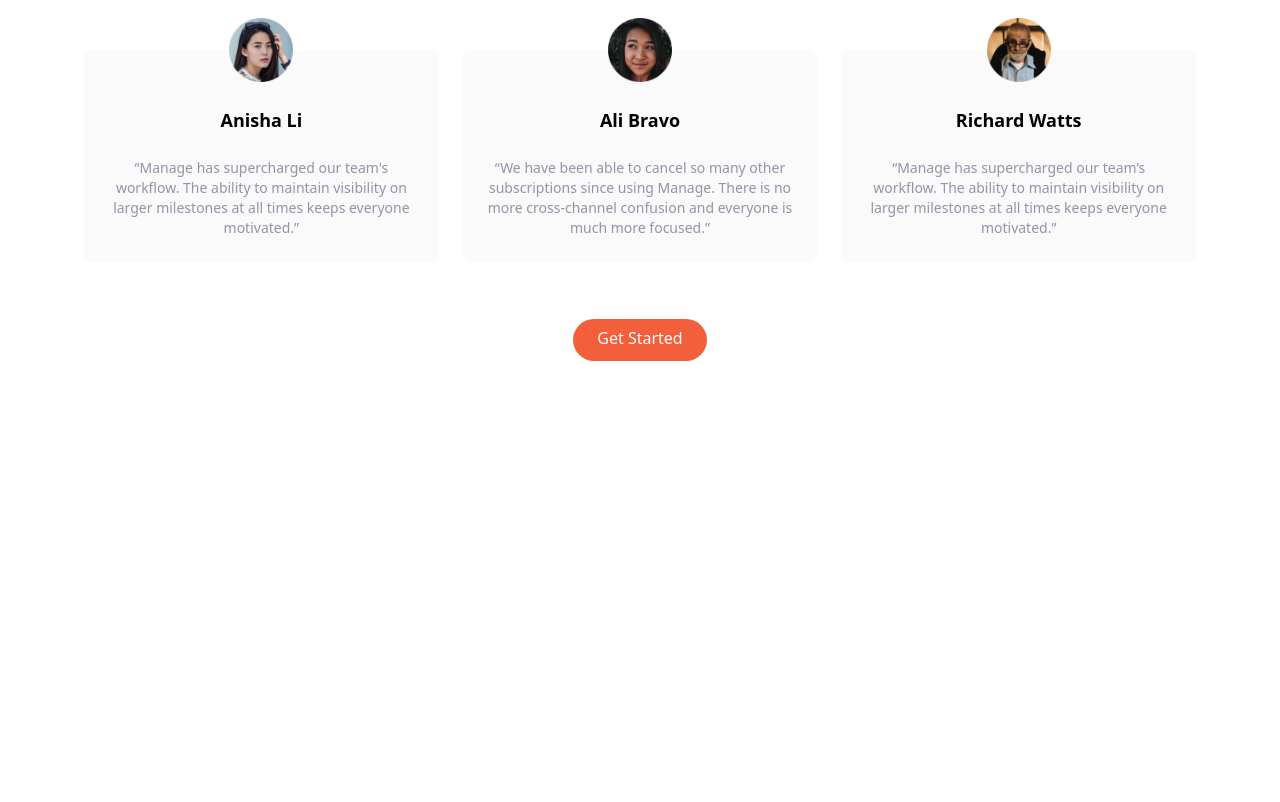
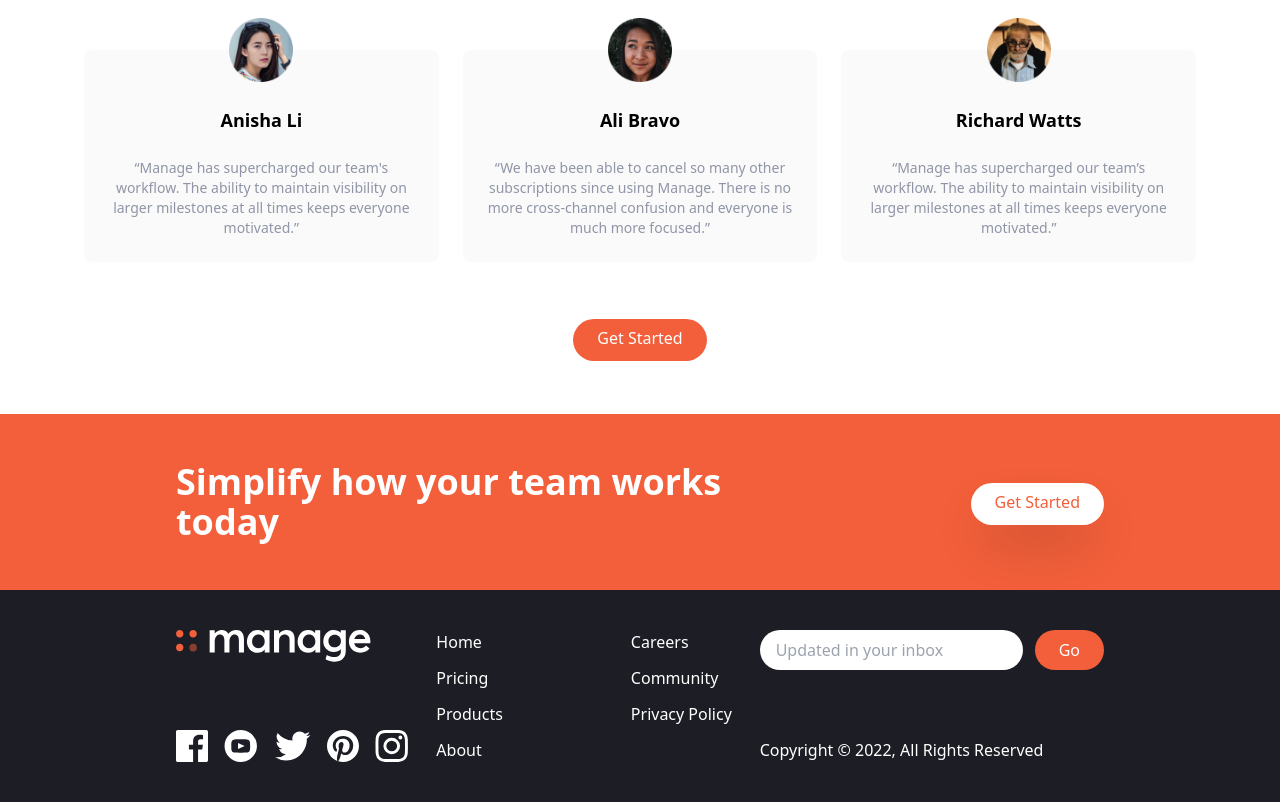
Before and after one commit to TaulantSela/tailwind-playground, a website: page index.html in a window 1280 px wide. Shown: the part 1354-2156 px from the top of the page. Before the commit the page ends 1768 px from the top, so only its background shows below. Drawn offline with Linux system fonts and the light colour scheme.

Commit message:
add cta & footer

```diff
--- a/index.html
+++ b/index.html
@@ -226,5 +226,95 @@
         </div>
       </div>
     </section>
+
+    <section id="cta" class="bg-brightRed">
+      <div
+        class="flex flex-col container items-center justify-between px-6 py-24 mx-auto space-y-12 md:py-12 md:flex-row md:space-y-0"
+      >
+        <h2
+          class="text-5xl font-bold leading-tight text-center text-white md:text-4xl md:max-w-xl md:text-left"
+        >
+          Simplify how your team works today
+        </h2>
+        <div>
+          <a
+            href="#"
+            class="p-3 px-6 pt-2 text-brightRed bg-white rounded-full shadow-2xl baseline hover:bg-gray-900"
+            >Get Started</a
+          >
+        </div>
+      </div>
+    </section>
+
+    <footer class="bg-veryDarkBlue">
+      <div
+        class="container flex flex-col-reverse justify-between px-6 py-10 mx-auto space-y-8 md:flex-row md:space-y-0"
+      >
+        <!-- Logo & social links -->
+        <div
+          class="flex flex-col-reverse items-center justify-between space-y-12 md:flex-col md:space-y-0 md:items-start"
+        >
+          <div class="mx-auto my-6 text-center text-white md:hidden">
+            Copyright &copy 2022, All Rights Reserved
+          </div>
+          <!-- Logo -->
+          <div>
+            <img src="img/logo-white.svg" alt="" class="h-8" />
+          </div>
+          <!-- Social links -->
+          <div class="flex justify-center space-x-4">
+            <a href="#">
+              <img src="img/icon-facebook.svg" alt="" class="h-8" />
+            </a>
+            <a href="#">
+              <img src="img/icon-youtube.svg" alt="" class="h-8" />
+            </a>
+            <a href="#">
+              <img src="img/icon-twitter.svg" alt="" class="h-8" />
+            </a>
+            <a href="#">
+              <img src="img/icon-pinterest.svg" alt="" class="h-8" />
+            </a>
+            <a href="#">
+              <img src="img/icon-instagram.svg" alt="" class="h-8" />
+            </a>
+          </div>
+        </div>
+        <!-- List Container -->
+        <div class="flex justify-around space-x-32">
+          <div class="flex flex-col space-y-3 text-white">
+            <a href="#" class="hover:text-brightRed">Home</a>
+            <a href="#" class="hover:text-brightRed">Pricing</a>
+            <a href="#" class="hover:text-brightRed">Products</a>
+            <a href="#" class="hover:text-brightRed">About</a>
+          </div>
+          <div class="flex flex-col space-y-3 text-white">
+            <a href="#" class="hover:text-brightRed">Careers</a>
+            <a href="#" class="hover:text-brightRed">Community</a>
+            <a href="#" class="hover:text-brightRed">Privacy Policy</a>
+          </div>
+        </div>
+        <!-- Input Container -->
+        <div class="flex flex-col justify-between">
+          <form>
+            <div class="flex space-x-3">
+              <input
+                type="text"
+                class="flex-1 px-4 rounded-full focus:outline-none"
+                placeholder="Updated in your inbox"
+              />
+              <button
+                class="px-6 py-2 text-white rounded-full bg-brightRed hover:bg-brightRedLight focus:outline-none"
+              >
+                Go
+              </button>
+            </div>
+          </form>
+          <div class="hidden text-white md:block">
+            Copyright &copy 2022, All Rights Reserved
+          </div>
+        </div>
+      </div>
+    </footer>
   </body>
 </html>
```
Also changed, not shown: css/main.css.
